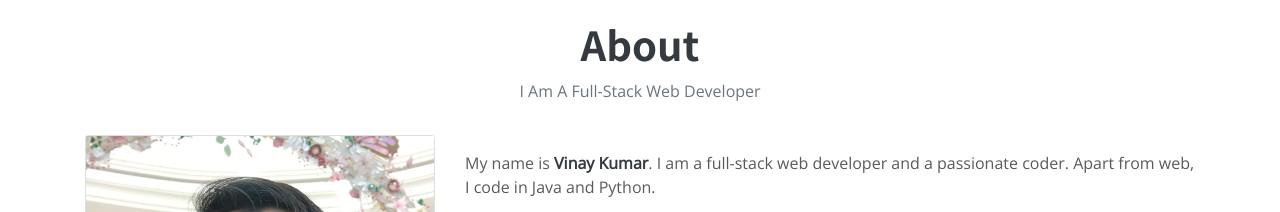
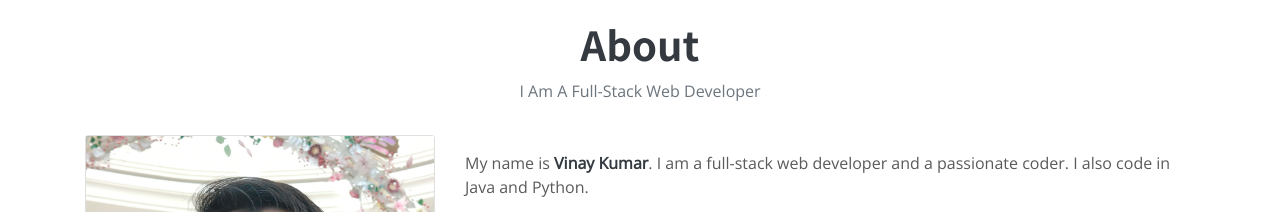
Before and after one commit to vk-gautam/vk-resume, a plain HTML site: page index.html in a window 1280 px wide. Shown: the part 860-1072 px from the top of the page. Drawn offline with nearby package versions, Linux system fonts and the light colour scheme.

Commit message:
index.html modified

```diff
--- a/index.html
+++ b/index.html
@@ -115,7 +115,7 @@
             </div>
             <!-- end of card -->
             <div class="col-md-8 my-3">
-                <p class="text-gray pt-3">My name is <span class="text-dark font-weight-bold">Vinay Kumar</span>. I am a full-stack web developer and a passionate coder. Apart from web, I code in Java and Python.</p>
+                <p class="text-gray pt-3">My name is <span class="text-dark font-weight-bold">Vinay Kumar</span>. I am a full-stack web developer and a passionate coder. I also code in Java and Python.</p>
                 <p class="text-gray">I love problem solving and help convert ideas into real life projects.
                                             Being a keen leaner, I always look for learning new things.
                                             Over the years, I have acquired relevant knowledge and skills with which I can help the organisations to meet their needs.</p>
```
